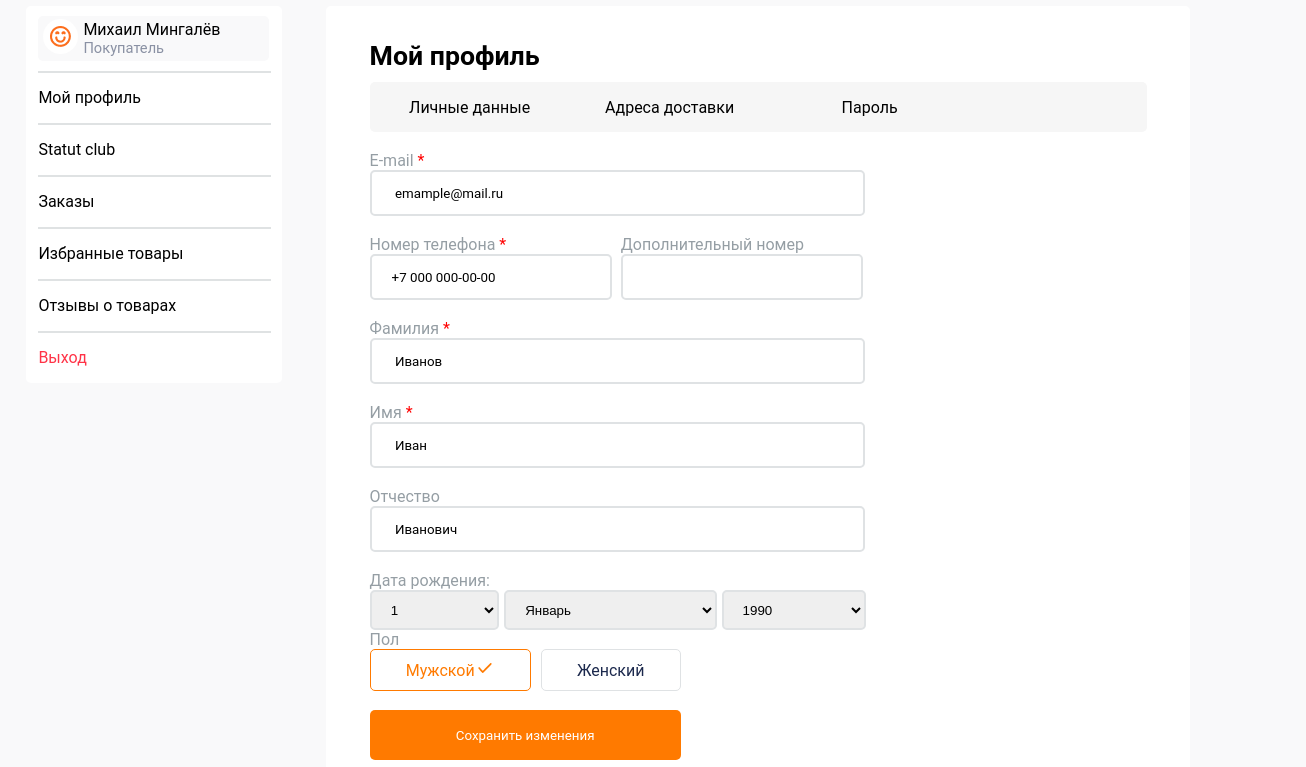
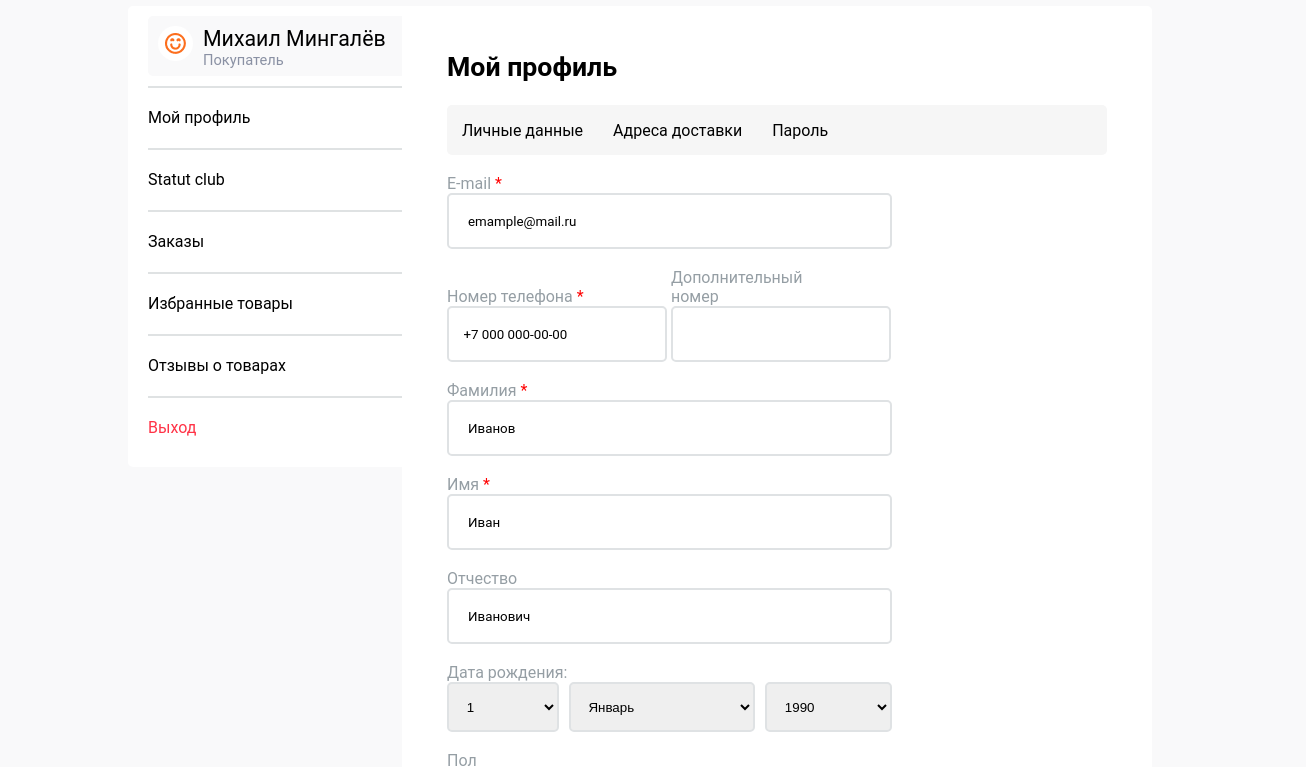
Before and after one commit to TemirovKV/layout, a plain HTML site: page index.html in a window 1280 px wide. Shown: the part 75-842 px from the top of the page, 1306 px wide, since content can reach past the window. Drawn offline with Linux system fonts and the light colour scheme.

Commit message:
Add files via upload

```diff
--- a/index.html
+++ b/index.html
@@ -42,7 +42,8 @@
 				</a>
 		</div>
 		<div class="content">
-			<h2>Мой профиль</h2>
+			<div style="margin-left: 45px;">
+				<h2>Мой профиль</h2>
 			<div class="divdivych">
 				<div class="son-of-divdivych" id="personal-data">Личные данные</div>
 				<div class="son-of-divdivych">Адреса доставки</div>
@@ -56,7 +57,7 @@
 				</label><br>
 				<br>
 				<div>
-					<div class="tel-div" style="margin-right: 4%;">
+					<div class="tel-div" style="margin-right: 40px;">
 						<label for="tel2">
 						Номер телефона <div class="star">*</div>
 						<input id="tel1" type="tel" name="tel1" value="+7 000 000-00-00" required>
@@ -169,8 +170,9 @@
     					<option value="2023">2023</option>
     					<option value="2024">2024</option>
  				 	</select>
-				</div>
+				</div><br>
 				<label for="male">Пол</label><br>
+
 				<div class="rb-div">
 					<input type="radio" name="gender" id="male" value="male" checked>
 					<label for="male" class="rb-label" style="margin-right: 10px;"><p class="gender-text">Мужской</p></label>
@@ -180,6 +182,9 @@
 				</div>
 				<br>
 				<input type="submit" name="submit" value="Сохранить изменения">
+
+			</div>
+
 			</form>
 		</div>
 	</main>
--- a/style.css
+++ b/style.css
@@ -4,29 +4,30 @@ body{
 	font-family: Roboto, sans-serif;
 }
 main {
-	widows: 980px;
-	margin: auto;
-	position: relative;
-	left: 2%;
+	width: 1366px;
 }
 h1{
-	margin-left: 2%;
+	margin-left: 128px;
 }
 .sidebar, .content {
 	position: absolute;
 	background: #fff;
 }
 .sidebar {
-	width: 20%;
+	width: 360px;
+	height: 461px;
 	border-radius: 5px;
+	margin-left: 128px;
 }
 .content {
-	left: 23.5% ;
-	width: 67.5%;
+	right: 0;
+	margin-right: 128px;
+	width: 750px;
+	height: 909px;
 	border-radius: 5px;
 	display: flex;
 	flex-direction: column;
- 	align-items: center;
+	/*padding-left: 45px;*/
 }
 a{
 	text-decoration: none;
@@ -40,26 +41,27 @@ a:hover{
 }
 hr{
 	border: solid #2A3D4826 1px;
-	position: relative;
-	width: 90%;
-	left: 5%;
-	margin: 0px;
+	/*position: relative;*/
+	width: 320px;
+	margin: 5px 20px;
 }
 .user-info-bar{
-	width: 90%;
+	width: 320px;
+	height: 50px;
+	font-size: 16pt;
 	background: #F9F9FA;
-	margin: 10px 20px 10px 5%;
+	margin: 10px 20px;
 	border-radius: 5px;
-	height: 45px;
-	display: flex;
-	flex-direction: column;
+	padding-top: 10px;
+	/*display: flex;*/
+	/*flex-direction: row;
 	flex-wrap: wrap;
 	align-content: flex-start;
-	justify-content: center;
+	justify-content: center;*/
 }
 .side-bar-list{
 	height: 50px;
-	padding-left: 5%;
+	padding-left: 20px;
 	display: flex;
 	align-items: center;
 }
@@ -67,10 +69,11 @@ hr{
 	border-left: solid #FC6E1D 2px;
 }
 img{
-	margin: 5px;
+	margin:0 10px;
 	background: #fff;
 	border-radius: 45px;
 	padding: 5px;
+	float: left;
 }
 p{
 	margin: 0;
@@ -80,21 +83,22 @@ p{
 	font-size: 11pt;
 }
 .divdivych{
-	align-self: center;
 	display: flex;
+	flex: none;
 	background: #F6F6F6;
-	width: 90%;
+	width: 660px;
+	height: 50px;
 	border-radius: 5px;
 }
 .son-of-divdivych{
 	display: flex;
 	align-items: center;
 	justify-content: center;
-	width: 200px;
+	padding-left: 15px;
+	padding-right: 15px;
 	height: 50px;
 }
 .son-of-divdivych:hover{
-	width: 190px;
 	height: 40px;
 	margin: 5px;
 	border-radius: 5px;
@@ -103,10 +107,8 @@ p{
 h2{
 	font-size: 20pt;
 	font-weight: bold;
-	margin: 10px;
 	align-self: flex-start;
-	margin-left: 5%;
-	margin-top: 4%;
+	margin-top: 45px;
 }
 form{
 	width: 90%
@@ -120,20 +122,20 @@ label{
 	color: #959EA4;
 }
 input{
-	width: 60%;
-	height: 40px;
+	width: 420px;
+	height: 50px;
 	padding-left: 3%;
 	font-family: Roboto, sans-serif;
 	border: 2px solid #DFE2E4;
 	border-radius: 5px;
 }
 input[type="tel"]{
-	width: 100%;
-	padding-left: 20px;
+	width: 200px;
+	padding-left: 8%;
 }
 .tel-div{
 	display: inline-block;
-	width: 27.8%;
+	width: 180px;
 }
 .select1{
 	flex-grow: 1;
@@ -142,15 +144,15 @@ input[type="tel"]{
 	flex-grow: 1.5;
 }
 select{
-	height: 40px;
-	margin-right: 1%;
+	height: 50px;
+	margin-right: 10px;
 	border: 2px solid #DFE2E4;
 	border-radius: 5px;
 	padding-left: 3%;
 }
 .select-div{
 	display: flex;
-	width: 64.5%;
+	width: 455px;
 }
 .rb-div{
 	width: 40%;
@@ -161,14 +163,14 @@ input[type="radio"]{
 	display: none;
 	position: relative;
 }
-input[type="radio"]:hover + label{
+input[type="radio"]:hover + label, input[type="radio"]:checked + label{
 	border: 1px solid #FF7A00;
 	color: #FF7A00;
 }
-input[type="radio"]:checked + label{
+/*input[type="radio"]:checked + label{
 	border: 1px solid #FF7A00;
 	color: #FF7A00;
-}
+}*/
 input[type="radio"]:checked + label:after{
 	content: url("images/Done.png");
 	float: right;
```
